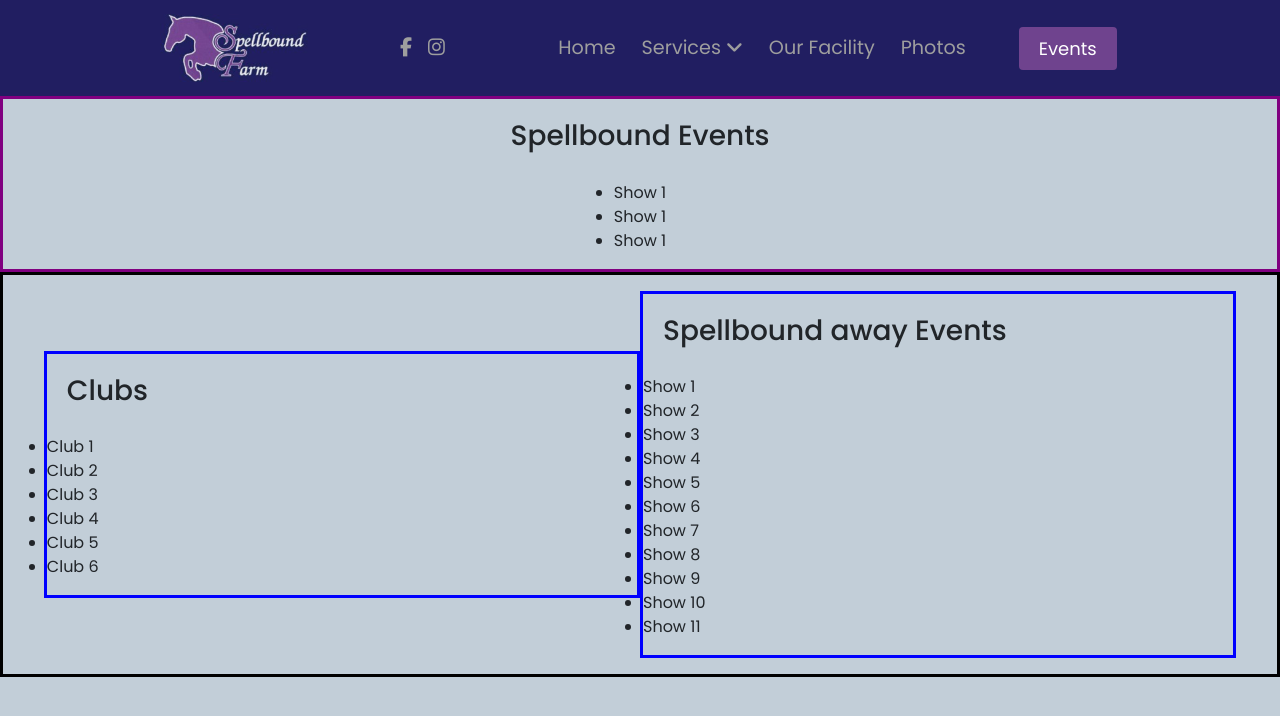
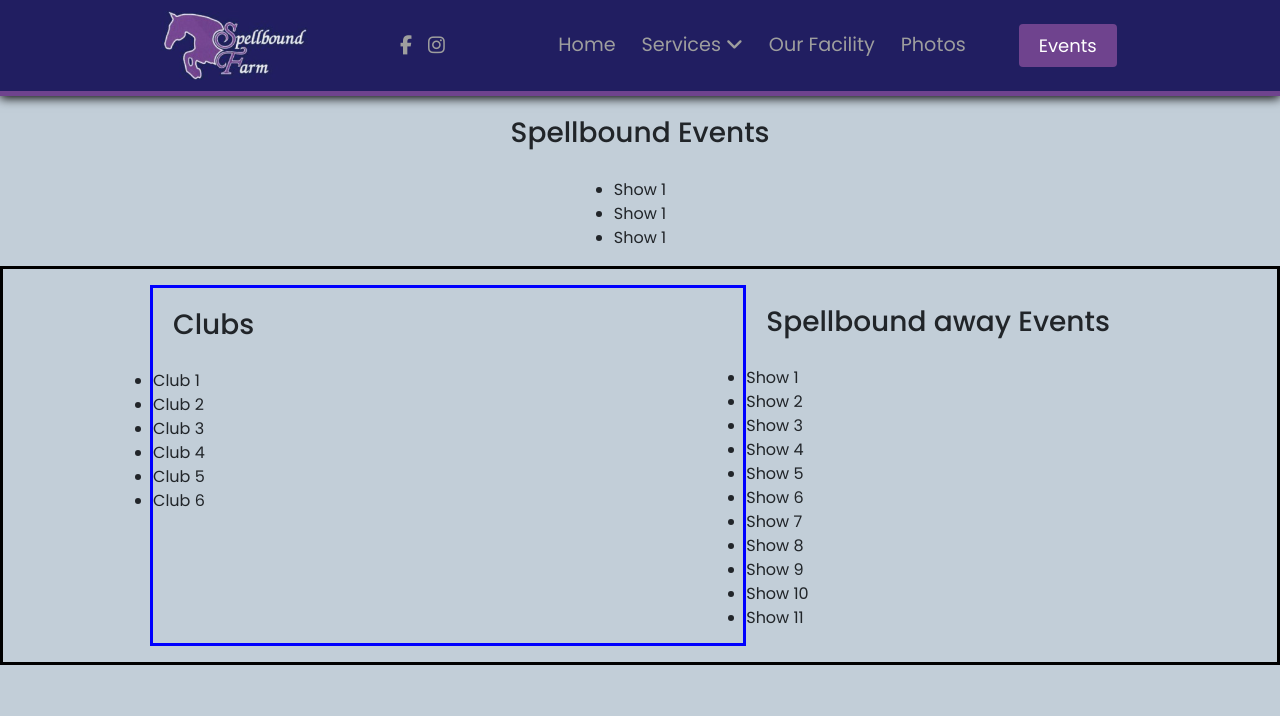
Before and after one commit to supermonkey74/SBF-React, a React (Create React App) app: page /events in a window 1280 px wide. Shown: the top 716 px of the page. Built offline with nearby package versions, Linux system fonts and the light colour scheme; some icons are missing; the HTML template or start-up script is replaced by a standard one.

Commit message:
Shadow added Navbar

```diff
--- a/src/Components/Navbar.css
+++ b/src/Components/Navbar.css
@@ -14,6 +14,8 @@
   justify-content: center;
   align-items: center;
   font-size: 1.2rem;
+  border-bottom: var(--sbPurple) solid 5px;
+  box-shadow: 0 2px 10px black;
 }
 
 .navbar-logo {
@@ -24,6 +26,7 @@
   cursor: pointer;
   text-decoration: none;
   font-size: 2rem;
+
 }
 
 img {
--- a/src/Components/pages/Events.css
+++ b/src/Components/pages/Events.css
@@ -7,7 +7,7 @@
 
 .spellbound-events {
 
-    border: purple solid;
+
     width: 100vw;
     justify-content: center;
     align-items: center;
@@ -24,7 +24,6 @@
 .clubs-container {
 
     justify-content: center;
-    align-items: center;
     display: flex;
     flex-direction: row;
     border: black solid;
@@ -32,15 +31,14 @@
 
 }
 
-.clubs {
 
-    width: 50%;
-    border: red solid;
-    justify-content: center;
-
-}
 
 .club-events {
     width: 48%;
     border: blue solid;
 }
+
+.sbf-events {
+
+
+}
--- a/src/Components/pages/Events.js
+++ b/src/Components/pages/Events.js
@@ -34,7 +34,7 @@ export default function Events() {
                             </ul>
                         </div>
 
-                        <div className="club-events">
+                        <div className="sbf-events">
                             <h3 className="sbf-events-title">Spellbound away Events</h3>
                             <ul className="">
                                 <li>Show 1</li>
```
